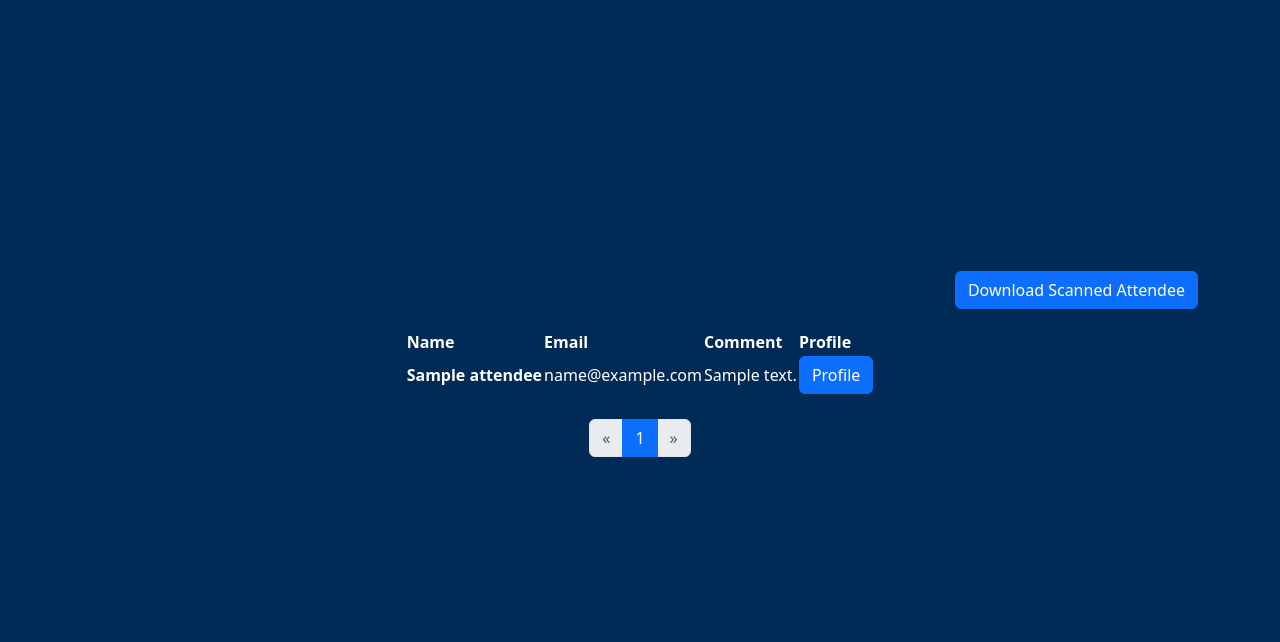
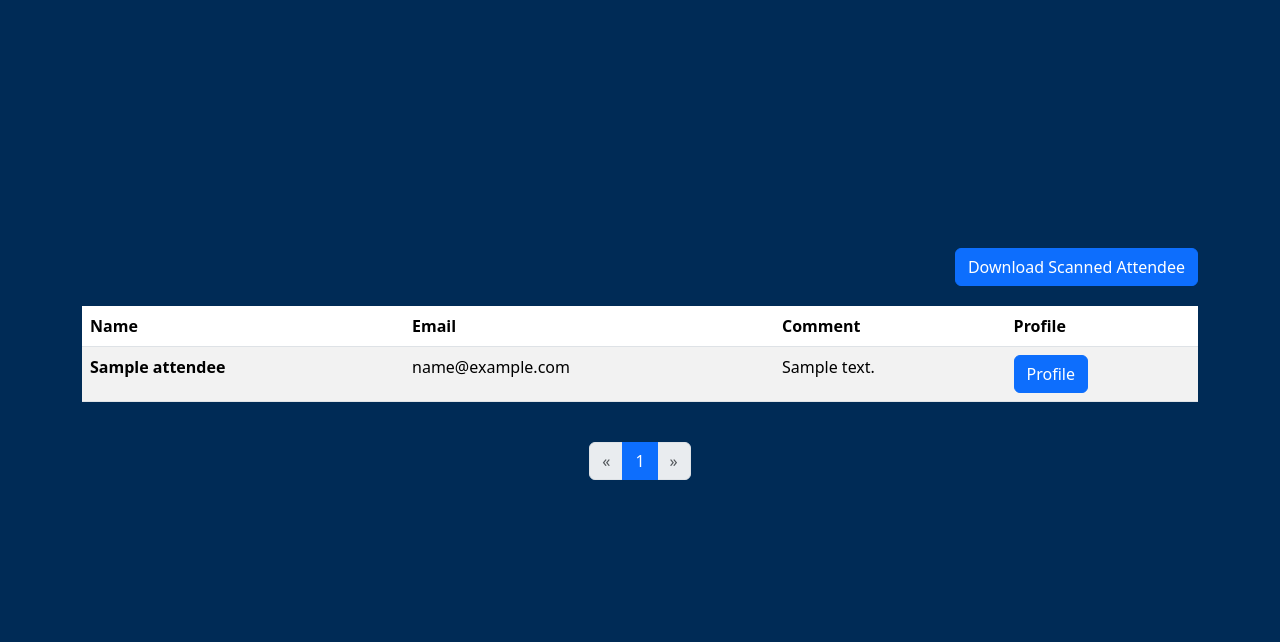
Before and after one commit to JoethonDev/AlxJobFair, a Django app: template jobscanner/templates/scanned_table.html in a window 1280 px wide. Shown: the part 79-721 px from the top of the page. Run offline with Django 4.2, Linux system fonts and the light colour scheme; the template is opened without the code that fills it: most values are stand-ins (such as "Sample title", 1, 10 or a date in 2020).

Commit message:
fix styles

```diff
--- a/jobscanner/templates/scanned_table.html
+++ b/jobscanner/templates/scanned_table.html
@@ -11,7 +11,7 @@
 
 {% block content %}
     <a href="{% url 'download_attendees' %}"><button class="btn btn-primary">Download Scanned Attendee</button></a>
-    <table class="table-responsive table-striped rounded">
+    <table class="table table-responsive table-striped rounded">
         <thead>
             <tr>
               <th scope="col">Name</th>
```
